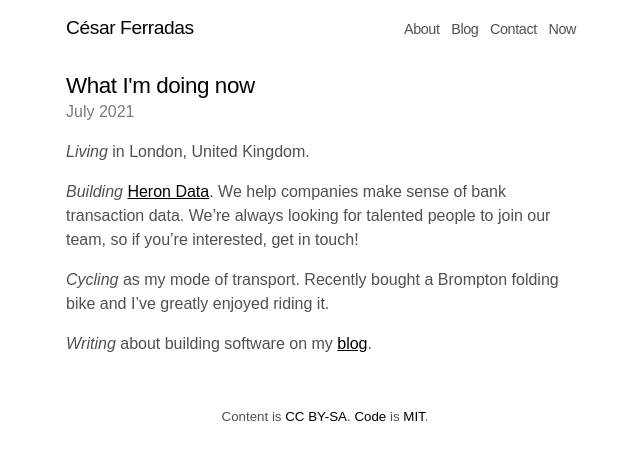
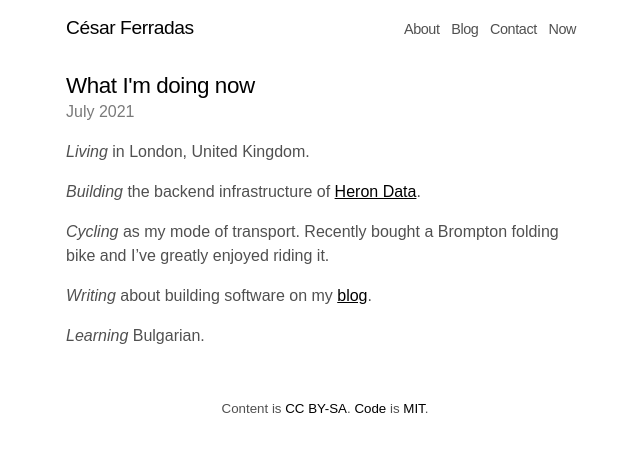
Before and after one commit to cesarferradas/ferrad.as, a Jekyll site: the page built from now.md, in a window 1280 px wide. Shown: the top 460 px of the page, without its empty margins (315-955 px from the left). Built offline with Jekyll 4.4.1, drawn with Linux system fonts in a browser that asks for light colours.

Commit message:
update now

```diff
--- a/now.md
+++ b/now.md
@@ -1,16 +1,16 @@
 ---
 title: What I'm doing now
 layout: page
-last_modified_at: 2021-07-21
+last_modified_at: 2021-07-31
 ---
 
 _Living_ in London, United Kingdom.
 
-_Building_ [Heron Data](https://herondata.io). We help companies make sense of
-bank transaction data. We're always looking for talented people to join our
-team, so if you're interested, get in touch!
+_Building_ the backend infrastructure of [Heron Data](https://herondata.io).
 
 _Cycling_ as my mode of transport. Recently bought a Brompton folding bike and
 I've greatly enjoyed riding it.
 
 _Writing_ about building software on my [blog]({{ site.author.medium }}).
+
+_Learning_ Bulgarian.
```
